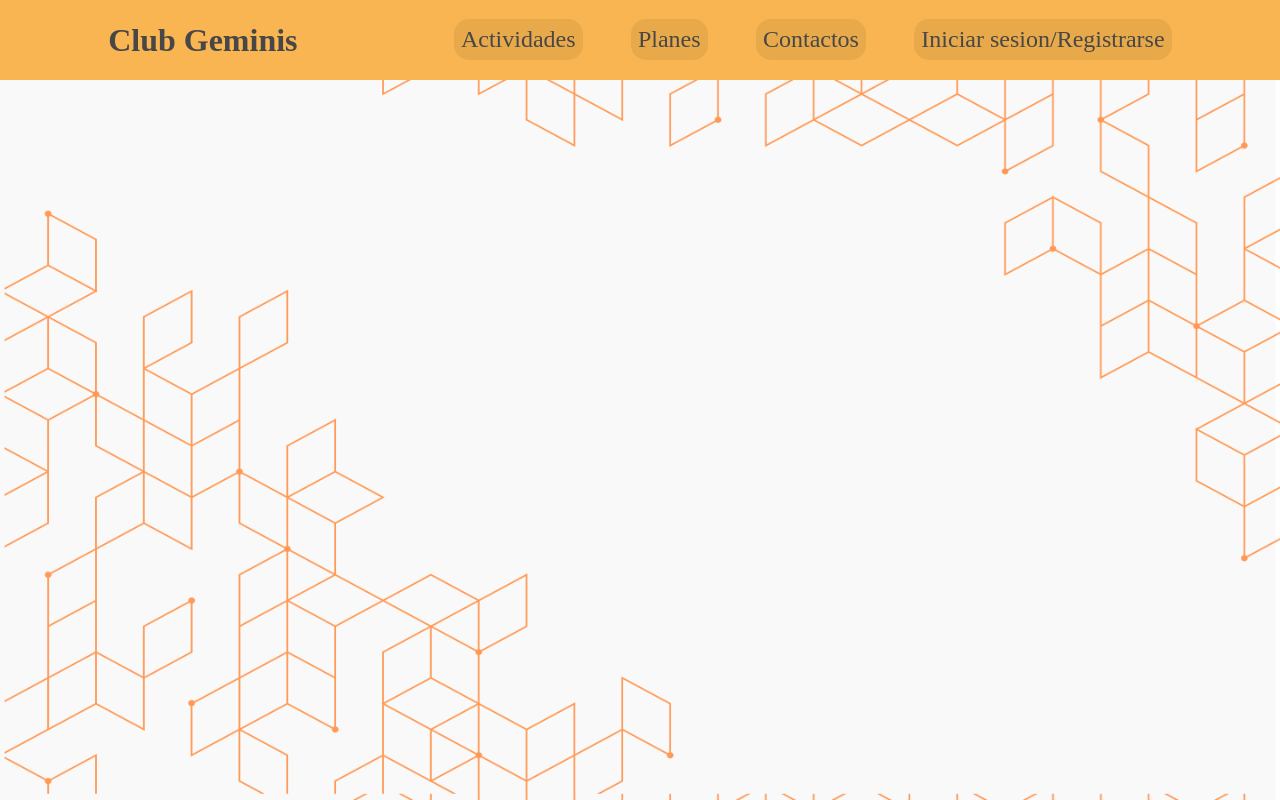
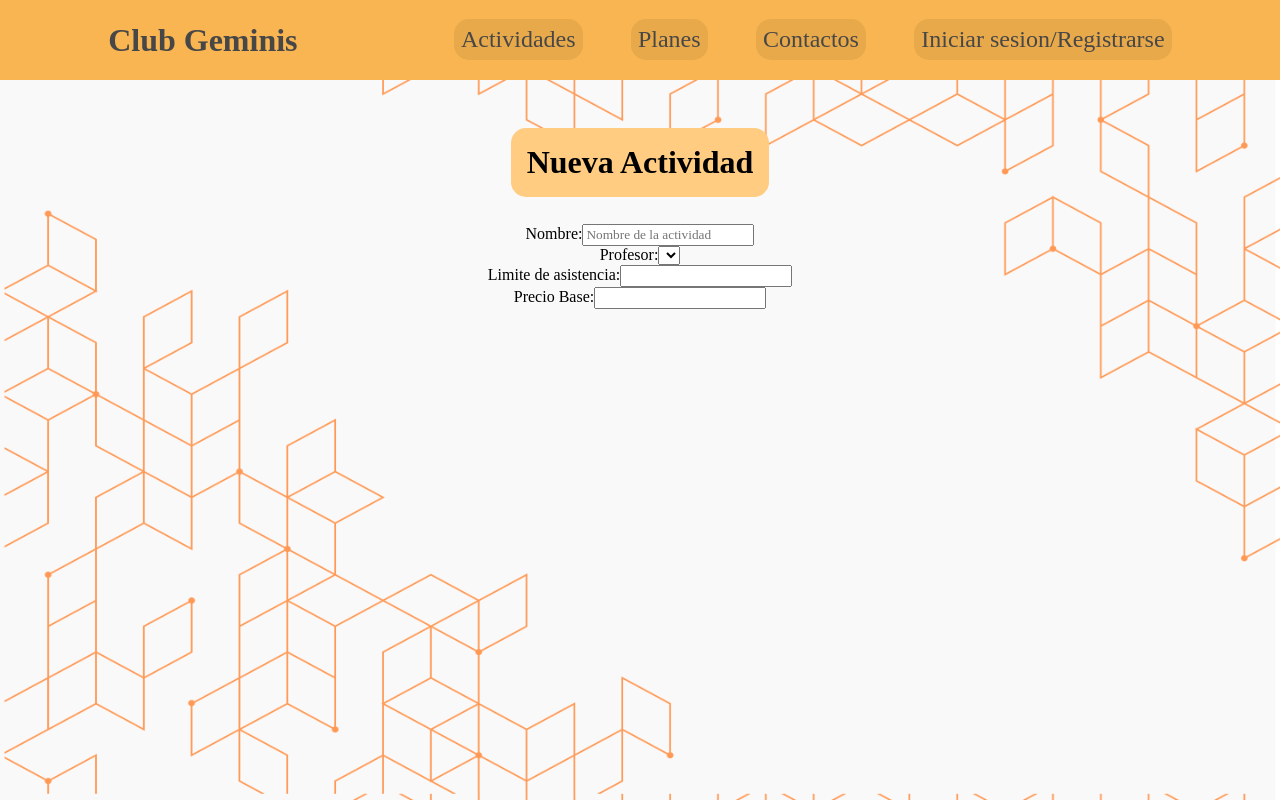
Before and after one commit to sip2022/frontend-client, a React (Create React App) app: page /admin/actividad/new in a window 1280 px wide. Built offline with nearby package versions, Linux system fonts and the light colour scheme.

Commit message:
Avance Vista Nueva actividad

```diff
--- a/src/App.js
+++ b/src/App.js
@@ -14,6 +14,7 @@ import Actividad from './components/actividadesPage/Actividad';
 import UserInfo from './components/user/UserInfo';
 import UserEditInfo from './components/user/UserEdit/UserEditInfo';
 import ActividadesLista from './components/admin/actividades/ActividadesLista';
+import NewActividadForm from './components/admin/actividades/NewActividad';
 
 
 
@@ -46,6 +47,7 @@ function App() {
 
           {/* Admin Routes */}
           <Route path='/admin/actividades' element={<ActividadesLista />} />
+          <Route path='/admin/actividad/new' element={<NewActividadForm />} />
         </Routes>
       </Layout>
     </div>
--- a/src/components/admin/actividades/ActividadesLista.js
+++ b/src/components/admin/actividades/ActividadesLista.js
@@ -1,5 +1,6 @@
 import { useEffect, useState } from "react";
 import { useDispatch, useSelector } from "react-redux";
+import { useNavigate } from "react-router-dom";
 import { loadActivityLista } from "../../../store/slices/activityList/activityListSlice";
 import classes from "./ActividadesLista.module.css";
 
@@ -40,6 +41,7 @@ function ActividadesLista(props) {
   const actividades = useSelector((state) => state.activityList.activityList);
   const [loading, setLoading] = useState(false);
   const [isAdmin, setIsAdmin] = useState(false);
+  const navigate = useNavigate();
 
   useEffect(() => {
     // TODO esta es una funcion async, agregar estado de cargado y caso en el que no sea el admin, por el JWT
@@ -52,12 +54,12 @@ function ActividadesLista(props) {
   }
 
   function altaClickHandler() {
-    alert("Alta de actividad");
+    navigate("/admin/actividad/new", { replace: true });
   }
 
   return (
     <section>
-      <button onClick={clickHandler}>Ver lista</button>
+      <button onClick={clickHandler}>Boton Auxiliar (mostrar lista en consola)</button>
       {!isAdmin ? (
         <NotAdminMessage />
       ) : (
--- /dev/null
+++ b/src/components/admin/actividades/NewActividad.js
@@ -0,0 +1,75 @@
+import { useEffect } from "react";
+import { useDispatch, useSelector } from "react-redux";
+import { loadProfessors } from "../../../store/slices/professorsList/professorsListSlice";
+import classes from "./NewActividadForm.module.css";
+
+// ---------- Formulario Nueva actividad ----------
+function NewActividadForm() {
+  const profesores = useSelector(
+    (state) => state.professorsList.professorsList
+  );
+  const dispatch = useDispatch();
+
+  useEffect(() => {
+    dispatch(loadProfessors());
+  }, []);
+
+  return (
+    <section>
+      <h1>Nueva Actividad</h1>
+      <section className={classes.newForm}>
+        <section className={classes.formInputs}>
+          <InputItem nombre="Nombre:">
+            <input type="text" placeholder="Nombre de la actividad"/>
+          </InputItem>
+
+          {/* TODO Problema here */}
+          <InputItem nombre="Profesor:">
+            <DropdownProf profesores={profesores} />
+          </InputItem>
+
+          <InputItem nombre="Limite de asistencia:">
+            <input type="number"/>
+          </InputItem>
+
+          <InputItem nombre="Precio Base:">
+            <input type="text"/>
+          </InputItem>
+        </section>
+
+      </section>
+      <section className={classes.buttons}></section>
+    </section>
+  );
+}
+
+export default NewActividadForm;
+// ---------- END Formulario Nueva actividad ----------
+
+// ---------- Formulario Nueva actividad ----------
+function DropdownProf({ profesores }) {
+
+  useEffect(()=> {
+    console.log(profesores);
+  }, [])
+
+  return (
+    <select className={classes.dropdownProf}>
+      {/* {profesores.map((prof) => {
+        return <option value={prof.nombre}>{prof.name}</option>;
+      })} */}
+    </select>
+  );
+}
+
+// ---------- Inputs del fomulario ----------
+function InputItem(props) {
+  // nombre, input en si (children),
+  return (
+    <section className={classes.inputItem}>
+      <label>{props.nombre}</label>
+      {props.children}
+    </section>
+  );
+}
+// ---------- END Inputs del fomulario ----------
--- a/src/store/slices/activityList/actions.js
+++ b/src/store/slices/activityList/actions.js
@@ -2,7 +2,7 @@ import axios from "axios";
 
 export function loadActivityList(state) {
   try {
-    if (state.activityList) {
+    if (!state.activityList) {
       // // TODO endpoint para obtener todas las listas
       // const response = await axios.get(process.env.API_URL + "/activityList");
       // console.log(response);
--- a/src/store/slices/activityList/activityListSlice.js
+++ b/src/store/slices/activityList/activityListSlice.js
@@ -4,7 +4,7 @@ import { loadActivityList } from "./actions";
 export const activityListSlice = createSlice({
   name: "activityList",
   initialState: {
-    activityList: [],
+    activityList: null,
   },
   reducers: {
     // (state, action) -> state: el estado actual, 'initialState' / action: payload
--- a/src/store/slices/professorsList/actions.js
+++ b/src/store/slices/professorsList/actions.js
@@ -2,7 +2,8 @@ import axios from "axios";
 
 // export async function loadProfessorsList(state) {
 export function loadProfessorsList(state) {
-  if(!state.professorsList){
+  try {
+    if (!state.professorsList) {
       // TODO Carga profesores en la lista
       // const response = await axios.get(process.env.API_URL + "/");
       // console.log(response)
@@ -26,6 +27,10 @@ export function loadProfessorsList(state) {
           lastName: "Yrion",
           age: 35,
         },
-    ]
+      ];
+    }
+  } catch (error) {
+    console.log(error);
+    return new Error(error);
   }
 }
--- a/src/store/slices/professorsList/professorsListSlice.js
+++ b/src/store/slices/professorsList/professorsListSlice.js
@@ -5,13 +5,14 @@ import { loadProfessorsList } from "./actions";
 export const professorsListSlice = createSlice({
   name: "professorsList",
   initialState: {
-    professorsList: [],
+    professorsList: null,
   },
   reducers: {
-    loadProfessorsList: loadProfessorsList,
+    loadProfessors: loadProfessorsList,
   },
 });
 
 export default professorsListSlice.reducer;
+export const { loadProfessors } = professorsListSlice.actions
 
 // ---------- End createSlice ----------
```
Also changed, not shown: src/components/admin/actividades/NewActividadForm.module.css (added). Lines whose indentation alone changed are shown as unchanged.
